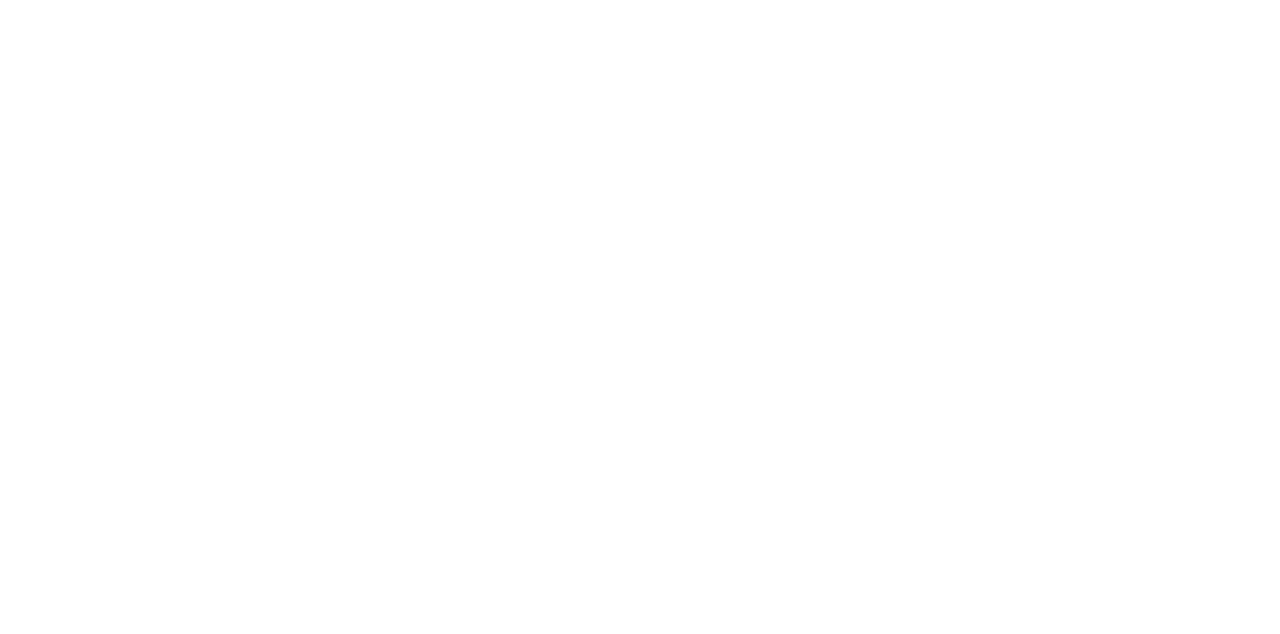
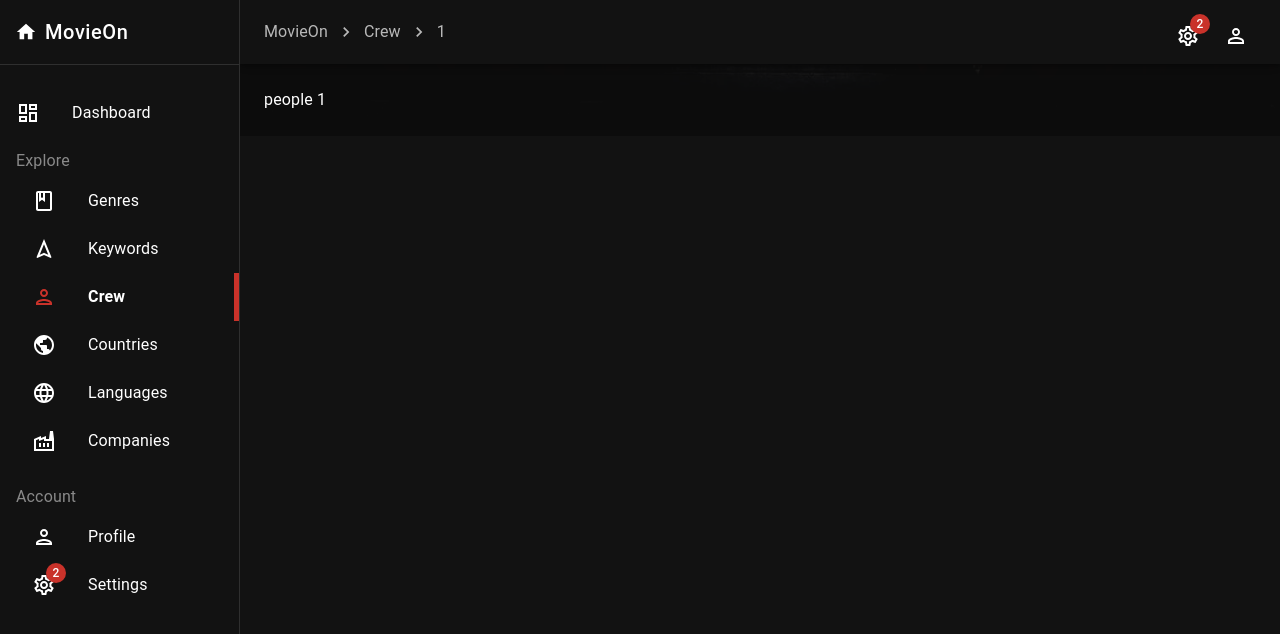
Before and after one commit to John-Atha/diploma, a React (Create React App) app in the folder front-end/: page /people/1 in a window 1280 px wide. Before the commit this address had no page. Shown: the top 634 px of the page. Built offline with nearby package versions, Linux system fonts and the light colour scheme.

Commit message:
Add breadcrumb and update routing

```diff
--- a/front-end/src/components/countries/ProductionCountriesMap.tsx
+++ b/front-end/src/components/countries/ProductionCountriesMap.tsx
@@ -133,7 +133,7 @@
           </DialogContent>
           <DialogActions>
             <Button variant="outlined" onClick={closeDialog}>Cancel</Button>
-            <Button variant="contained" onClick={() => navigate(`/countries/${selectedCountry.iso_a2}`)}>OK</Button>
+            <Button variant="contained" onClick={() => navigate(`/productioncountries/${selectedCountry.iso_a2}`)}>OK</Button>
           </DialogActions>
         </Dialog>
       )}
--- /dev/null
+++ b/front-end/src/components/general/BreadCrumbRoutes.tsx
@@ -0,0 +1,25 @@
+import { NavigateNext } from "@mui/icons-material";
+import { Breadcrumbs, Link } from "@mui/material";
+import React from "react";
+import { NavLink } from "react-router-dom";
+import { useAppSelector } from "../../redux/hooks";
+import { selectBreadCrumbRoutes } from "../../redux/slices/breadCrumbSlice";
+
+export const BreadCrumb = () => {
+  const { routes } = useAppSelector(selectBreadCrumbRoutes);
+  return (
+    <Breadcrumbs separator={<NavigateNext fontSize="small" />}>
+      {routes.map(({ text, href }) => (
+        <Link
+          underline="hover"
+          key="text"
+          color="inherit"
+          component={NavLink}
+          to={href}
+        >
+          {text}
+        </Link>
+      ))}
+    </Breadcrumbs>
+  );
+};
--- a/front-end/src/components/general/MyHeader.tsx
+++ b/front-end/src/components/general/MyHeader.tsx
@@ -19,29 +19,6 @@
       <Grid item xs={9} paddingRight={3}>
         <SearchBar {...searchProps} />
       </Grid>
-      <Grid item xs={3}>
-        <Grid
-          container
-          spacing={1}
-          height={1}
-          paddingTop={1}
-          justifyContent="flex-end"
-          alignItems="center"
-        >
-          <Grid item>
-            <IconButton>
-              <Badge badgeContent={2} color="primary">
-                <SettingsOutlined />
-              </Badge>
-            </IconButton>
-          </Grid>
-          <Grid item>
-            <IconButton>
-              <PersonOutline />
-            </IconButton>
-          </Grid>
-        </Grid>
-      </Grid>
     </Grid>
   );
 };
--- a/front-end/src/components/general/MySidebar.tsx
+++ b/front-end/src/components/general/MySidebar.tsx
@@ -1,5 +1,5 @@
 import React, { useState, ReactElement, cloneElement } from "react";
-import { styled } from "@mui/material/styles";
+import { alpha, styled } from "@mui/material/styles";
 import {
   GitHub,
   Home,
@@ -15,6 +15,7 @@
   PublicOutlined,
   Explore,
   SettingsOutlined,
+  PersonOutline,
 } from "@mui/icons-material";
 import {
   Box,
@@ -31,10 +32,13 @@
   Button,
   useTheme,
   Badge,
+  Grid,
+  IconButton,
 } from "@mui/material";
 import { useLocation, useNavigate, useSearchParams } from "react-router-dom";
 import { LoginDialog } from "../login/LoginDialog";
 import backgroundImage from "../../images/bg2.png";
+import { BreadCrumb } from "./BreadCrumbRoutes";
 
 const drawerWidth = 240;
 
@@ -116,7 +120,7 @@
           icon: <PersonOutlined />,
         },
         {
-          slug: "countries",
+          slug: "productioncountries",
           text: "Countries",
           icon: <PublicOutlined />,
         },
@@ -126,7 +130,7 @@
           icon: <LanguageOutlined />,
         },
         {
-          slug: "companies",
+          slug: "productioncompanies",
           text: "Companies",
           icon: <FactoryOutlined />,
         },
@@ -195,7 +199,9 @@
 
   const renderOneLink = ({ text, slug, icon }: NavProps) => {
     const path = location.pathname;
-    const selected = path.slice(1) === slug;
+    const curr = path.split("/")[1].toLowerCase();
+    console.log({ p: curr })
+    const selected = curr === slug.replace("/", "");
     const color = selected ? theme?.palette?.primary?.main : "inherit";
     return (
       <ListItem
@@ -253,20 +259,38 @@
   return (
     <Box sx={{ display: "flex" }}>
       <CssBaseline />
-      {/* <MyAppBar>
-        <Toolbar>
-          <Typography variant="h6" component="div" sx={{ flexGrow: 1 }}>
-            Welcome
-          </Typography>
-          <Button
-            startIcon={<GitHub />}
-            onClick={() => setShowingLogin(true)}
-            color="inherit"
-          >
-            Login
-          </Button>
+      <MyAppBar>
+        <Toolbar sx={{ backgroundColor: alpha(theme.palette.background.paper, 1) }}>
+          <Grid container justifyContent="space-between" alignItems="center">
+            <Grid item xs>
+              <BreadCrumb />
+            </Grid>
+            <Grid item>
+              <Grid
+                container
+                spacing={1}
+                height={1}
+                paddingTop={1}
+                justifyContent="flex-end"
+                alignItems="center"
+              >
+                <Grid item>
+                  <IconButton>
+                    <Badge badgeContent={2} color="primary">
+                      <SettingsOutlined />
+                    </Badge>
+                  </IconButton>
+                </Grid>
+                <Grid item>
+                  <IconButton>
+                    <PersonOutline />
+                  </IconButton>
+                </Grid>
+              </Grid>
+            </Grid>
+          </Grid>
         </Toolbar>
-      </MyAppBar> */}
+      </MyAppBar>
       <Drawer
         sx={{
           width: drawerWidth,
@@ -307,7 +331,7 @@
           backgroundSize: "cover",
         }}
       >
-        {/* <DrawerHeader /> */}
+        <DrawerHeader />
         {children}
         {renderLogin()}
       </Main>
--- a/front-end/src/components/generalEntityPage/GeneralEntityPageSkeleton.tsx
+++ b/front-end/src/components/generalEntityPage/GeneralEntityPageSkeleton.tsx
@@ -1,6 +1,9 @@
 import { Grid, Stack } from "@mui/material";
+import { useEffect } from "react";
 import useMeasure from "react-use-measure";
 import { PageSkeleton } from "../../pages/PageSkeleton";
+import { useAppDispatch } from "../../redux/hooks";
+import { setRoutes } from "../../redux/slices/breadCrumbSlice";
 import { MyHeader } from "../general/MyHeader";
 import {
   OneSecondaryEntity,
@@ -23,7 +26,25 @@
   keyField = "name",
   headerName,
 }: GeneralEntityPageSkeletonProps) => {
+  const dispatch = useAppDispatch();
   const [ref, bounds] = useMeasure();
+
+  useEffect(() => {
+    dispatch(
+      setRoutes({
+        routes: [
+          {
+            text: "MovieOn",
+            href: "/",
+          },
+          {
+            text: headerName || name,
+            href: "#",
+          },
+        ],
+      })
+    );
+  }, []);
 
   return (
     <PageSkeleton
--- a/front-end/src/index.tsx
+++ b/front-end/src/index.tsx
@@ -13,8 +13,8 @@
 import { store } from './redux/store';
 import { Users } from './pages/Users';
 import { CountriesPage } from './pages/CountriesPage';
-import { OneProductionCountry } from './pages/OneCountryPage';
 import { GeneralEntityPageSkeleton } from './components/generalEntityPage/GeneralEntityPageSkeleton';
+import { GeneralItemPage } from './pages/GeneralItemPage';
 
 const queryClient = new QueryClient(({
   defaultOptions: {
@@ -46,18 +46,24 @@
         <Provider store={store}>
           <BrowserRouter>
             <Routes>
-              <Route path="/"                       element={<App />} />
-              <Route path="/genres"                 element={<GeneralEntityPageSkeleton key="genres" name='Genres' searchName='genre' keyField="name" />} />
-              <Route path="/keywords"               element={<GeneralEntityPageSkeleton key="keywords" name='Keywords' searchName='keyword' keyField="name" />} />
-              <Route path="/languages"              element={<GeneralEntityPageSkeleton key="languages" name='Languages' searchName='language' keyField="iso_639_1" />} />
-              <Route path="/companies"              element={<GeneralEntityPageSkeleton key="companies" name='ProductionCompanies' searchName='company' keyField="name" headerName="Production Companies" />} />
-              <Route path="/people"                 element={<GeneralEntityPageSkeleton key="people" name='People' searchName='person (actor, director)' keyField="id" />} />
-              <Route path="/countries"              element={<CountriesPage />} />
-              <Route path="/countries/:iso_3166_1"  element={<OneProductionCountry />} />
-              <Route path="/users"                  element={<Users /> }       />
-              <Route path="/contacts"               element={<ContactsPage />} />
-              <Route path="/explore"                element={<Explore />} />
-              <Route path="/repos"                  element={<Repositories />} />
+              <Route path="/"                                 element={<App />} />
+              <Route path="/genres"                           element={<GeneralEntityPageSkeleton key="genres" name='Genres' searchName='genre' keyField="name" />} />
+              <Route path="/keywords"                         element={<GeneralEntityPageSkeleton key="keywords" name='Keywords' searchName='keyword' keyField="name" />} />
+              <Route path="/languages"                        element={<GeneralEntityPageSkeleton key="languages" name='Languages' searchName='language' keyField="iso_639_1" />} />
+              <Route path="/productioncompanies"              element={<GeneralEntityPageSkeleton key="companies" name='ProductionCompanies' searchName='company' keyField="name" headerName="Production Companies" />} />
+              <Route path="/people"                           element={<GeneralEntityPageSkeleton key="people" name='People' searchName='person (actor, director)' keyField="id" />} />
+              <Route path="/productioncountries"              element={<CountriesPage />} />
+              <Route path="/genres/:name"                     element={<GeneralItemPage entityName="genres" keyField="name" headerName="Genres" />} />
+              <Route path="/keywords/:name"                   element={<GeneralItemPage entityName="keywords" keyField="name" headerName="Keywords" />} />
+              <Route path="/languages/:iso_639_1"             element={<GeneralItemPage entityName="languages" keyField="iso_639_1" headerName="Languages" />} />
+              <Route path="/productioncompanies/:name"        element={<GeneralItemPage entityName="productioncompanies" keyField="name" headerName="Production Companies" />} />
+              <Route path="/people/:id"                       element={<GeneralItemPage entityName="people" keyField="id" headerName="Crew" />} />
+              <Route path="/productioncountries/:iso_3166_1"  element={<GeneralItemPage entityName="productioncountries" keyField="iso_3166_1" headerName="Production Countries" />} />
+
+              <Route path="/users"                            element={<Users /> }       />
+              <Route path="/contacts"                         element={<ContactsPage />} />
+              <Route path="/explore"                          element={<Explore />} />
+              <Route path="/repos"                            element={<Repositories />} />
             </Routes>
           </BrowserRouter>
         </Provider>
--- a/front-end/src/pages/App.tsx
+++ b/front-end/src/pages/App.tsx
@@ -1,4 +1,4 @@
-import React, { useLayoutEffect, useRef, useState } from "react";
+import React, { useEffect, useLayoutEffect, useRef, useState } from "react";
 import { Grid, Stack } from "@mui/material";
 import { PageSkeleton } from "./PageSkeleton";
 import { TopMovies } from "../components/movies/TopMovies";
@@ -9,9 +9,29 @@
 import { TopKeywords } from "../components/keywords/TopKeywords";
 import useMeasure from "react-use-measure";
 import { MyHeader } from "../components/general/MyHeader";
+import { useAppDispatch } from "../redux/hooks";
+import { setRoutes } from "../redux/slices/breadCrumbSlice";
 
 export const App = () => {
+  const dispatch = useAppDispatch();
   const [ref, bounds] = useMeasure();
+
+  useEffect(() => {
+    dispatch(
+      setRoutes({
+        routes: [
+          {
+            text: "MovieOn",
+            href: "/",
+          },
+          {
+            text: "Dashboard",
+            href: "#",
+          },
+        ],
+      })
+    );
+  }, []);
 
   console.log({ width: bounds.width });
   return (
--- /dev/null
+++ b/front-end/src/pages/GeneralItemPage.tsx
@@ -0,0 +1,51 @@
+import React, { useEffect } from "react";
+import { useParams } from "react-router-dom";
+import { useAppDispatch } from "../redux/hooks";
+import { setRoutes } from "../redux/slices/breadCrumbSlice";
+import { PageSkeleton } from "./PageSkeleton";
+
+export interface GeneralItemPageProps {
+  entityName: string;
+  keyField: string | number;
+  headerName: string;
+}
+
+export const GeneralItemPage = ({
+  entityName,
+  keyField,
+  headerName,
+}: GeneralItemPageProps) => {
+  const dispatch = useAppDispatch();
+  const { [keyField]: keyValue } = useParams();
+
+  useEffect(() => {
+    dispatch(
+      setRoutes({
+        routes: [
+          {
+            text: "MovieOn",
+            href: "/",
+          },
+          {
+            text: headerName,
+            href: `/${entityName}`,
+          },
+          {
+            text: keyValue,
+            href: "#",
+          },
+        ],
+      })
+    );
+  }, []);
+
+  return (
+    <PageSkeleton
+      children={
+        <div>
+          {entityName} {keyValue}{" "}
+        </div>
+      }
+    />
+  );
+};
--- a/front-end/src/redux/RootReducer.ts
+++ b/front-end/src/redux/RootReducer.ts
@@ -1,4 +1,5 @@
 import { combineReducers } from "@reduxjs/toolkit";
+import breadCrumbSlice from "./slices/breadCrumbSlice";
 import dialogSlice from "./slices/dialogSlice";
 import searchUser from "./slices/searchUser";
 import snackMessageSlice from "./slices/snackMessageSlice";
@@ -7,6 +8,7 @@
     dialog: dialogSlice,
     snackMessage: snackMessageSlice,
     searchUser: searchUser,
+    breadCrumbRoutes: breadCrumbSlice,
 })
 
 export default RootReducer;
--- /dev/null
+++ b/front-end/src/redux/slices/breadCrumbSlice.ts
@@ -0,0 +1,21 @@
+import { createSlice } from "@reduxjs/toolkit";
+import { RootState } from "../store";
+
+const initialState = {
+    routes: [],
+}
+
+export const breadCrumbSlice = createSlice({
+    name: "breadCrumbRoutes",
+    initialState,
+    reducers: {
+        setRoutes: (state, action) => {
+            const { routes } = action.payload;
+            state.routes = routes;
+        },
+    }
+});
+
+export const { setRoutes } = breadCrumbSlice.actions;
+export const selectBreadCrumbRoutes = (state: RootState) => state.breadCrumbRoutes;
+export default breadCrumbSlice.reducer;
```
